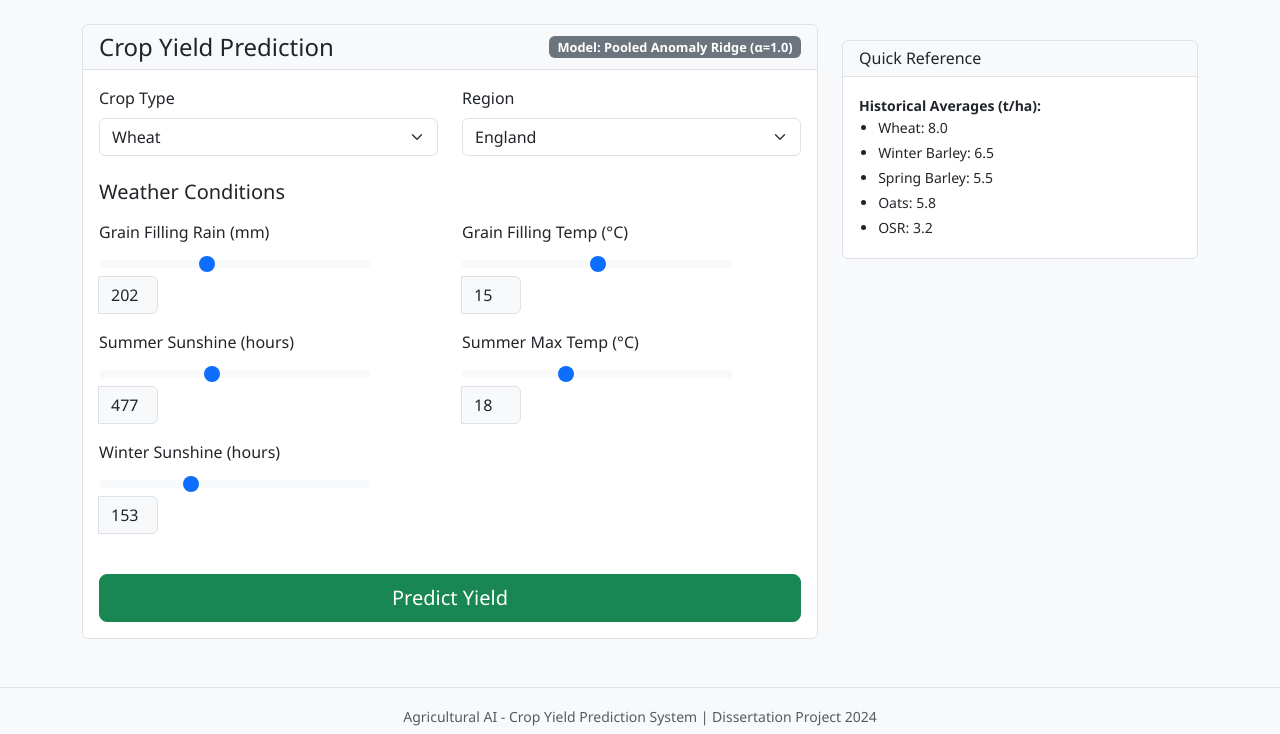
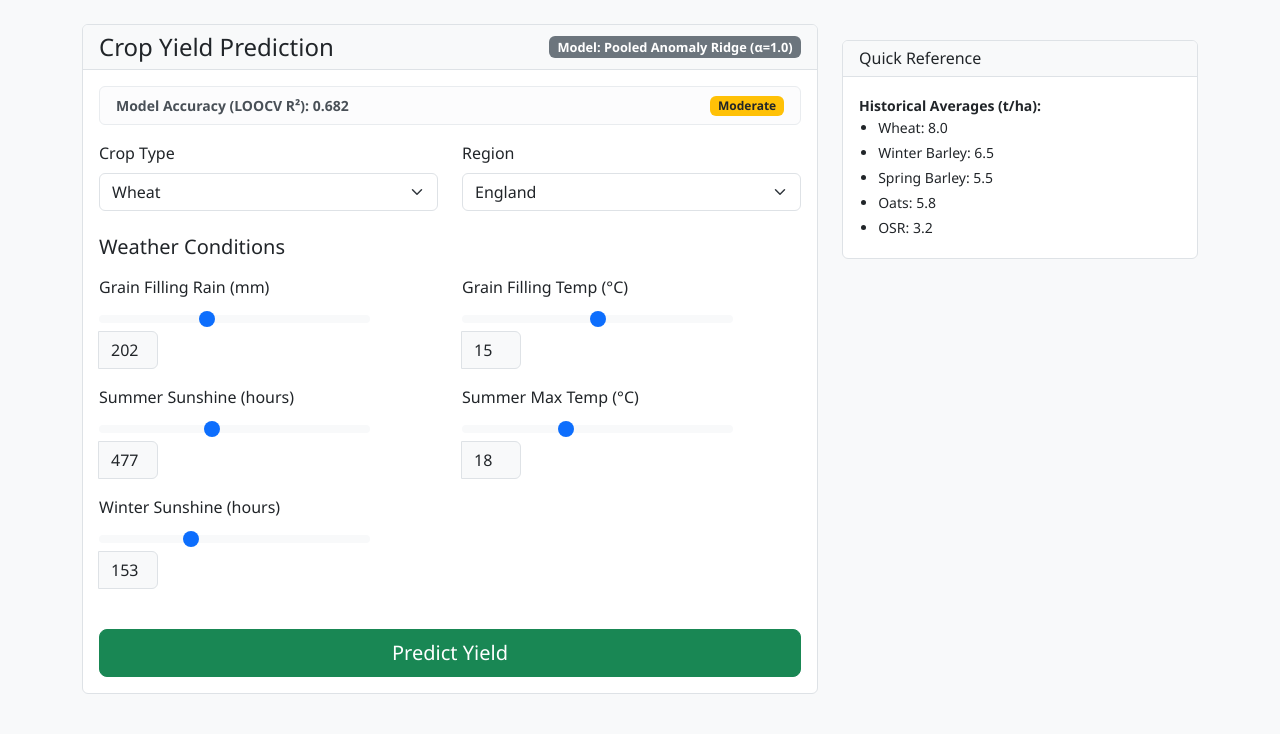
Before and after one commit to KuzeyErturk/ai_driven_farm_management, a Flask app: page / in a window 1280 px wide. Shown: the part 60-794 px from the top of the page. Run offline with Flask 3, Linux system fonts and the light colour scheme.

Commit message:
showing r^2 scores

```diff
--- a/flask_app/templates/index.html
+++ b/flask_app/templates/index.html
@@ -33,6 +33,13 @@
                         <span class="badge bg-secondary model-badge" id="modelBadge"></span>
                     </div>
                     <div class="card-body">
+                        <div class="alert alert-light py-2 px-3 mb-3 d-flex justify-content-between align-items-center" id="modelInfoBar">
+                            <small>
+                                <strong>Model Accuracy (LOOCV R²):</strong>
+                                <span id="r2Value" class="fw-bold">--</span>
+                            </small>
+                            <span class="badge" id="r2Badge">--</span>
+                        </div>
                         <form id="predictionForm">
                             <div class="row mb-3">
                                 <div class="col-md-6">
@@ -155,6 +162,21 @@
             // Update model badge
             const badge = document.getElementById('modelBadge');
             badge.textContent = 'Model: ' + config.model_type;
+
+            // Update R² display
+            const r2 = config.loocv_r2;
+            document.getElementById('r2Value').textContent = r2 !== undefined ? r2.toFixed(3) : '--';
+            const r2Badge = document.getElementById('r2Badge');
+            if (r2 >= 0.7) {
+                r2Badge.textContent = 'Good';
+                r2Badge.className = 'badge bg-success';
+            } else if (r2 >= 0.5) {
+                r2Badge.textContent = 'Moderate';
+                r2Badge.className = 'badge bg-warning text-dark';
+            } else {
+                r2Badge.textContent = 'Fair';
+                r2Badge.className = 'badge bg-secondary';
+            }
 
             const features = config.features;
             for (const [name, meta] of Object.entries(features)) {
```
Also changed, not shown: flask_app/templates/scenario.html (+22 -0 lines).
